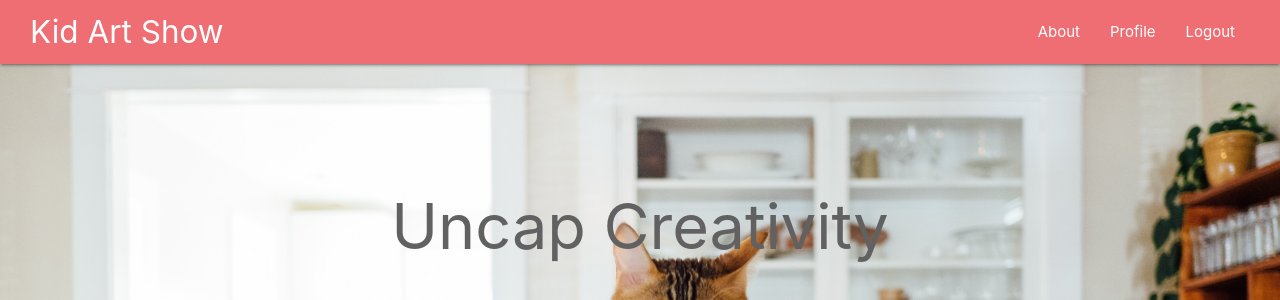
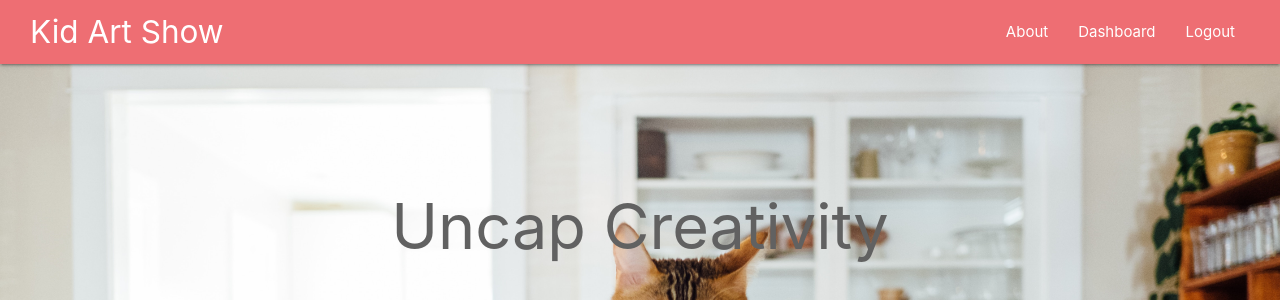
Before and after one commit to aaronjbecker/KidsArtShow-Demo, a Django app: page / in a window 1280 px wide. Shown: the top 300 px of the page. Run offline with Django 3.2, Linux system fonts and the light colour scheme; a user stored in the database is signed in.

Commit message:
blank user dashboard view

```diff
--- a/src/kids_art_show/templates/kids_art_show/main_nav_bar.html
+++ b/src/kids_art_show/templates/kids_art_show/main_nav_bar.html
@@ -5,7 +5,8 @@
        <ul class="right hide-on-med-and-down">
            <li><a href="{% url 'about' %}">About</a></li>
            {% if user.is_authenticated %}
-               <li><a href="{% url 'user_profile' %}">Profile</a></li>
+               <li><a href="{% url 'user_dashboard' %}">Dashboard</a></li>
+{#               <li><a href="{% url 'user_profile' %}">Profile</a></li>#}
                <li><a href="{% url 'logout' %}">Logout</a></li>
            {% else %}
                <li><a href="{% url 'login' %}" class="red">Login</a></li>
--- a/src/kids_art_show/urls.py
+++ b/src/kids_art_show/urls.py
@@ -34,5 +34,6 @@ urlpatterns = [
     # TODO: profile with user ID as argument
     # TODO: user dashboard
     path('user_profile', views.UserProfile.as_view(), name='user_profile'),
+    path('user_dashboard', views.UserDashboard.as_view(), name='user_dashboard'),
     path('logout', auth_views.LogoutView.as_view(), name='logout')
 ]
--- a/src/kids_art_show/views.py
+++ b/src/kids_art_show/views.py
@@ -21,6 +21,10 @@ def about(request):
 
 class UserProfile(generic.TemplateView):
     template_name = 'kids_art_show/user_profile.html'
+
+
+class UserDashboard(generic.TemplateView):
+    template_name = "kids_art_show/user_dashboard.html"
 
 
 class SignUp(generic.CreateView):
```
Also changed, not shown: src/kids_art_show/templates/kids_art_show/user_dashboard.html (added, +7 -0 lines).
